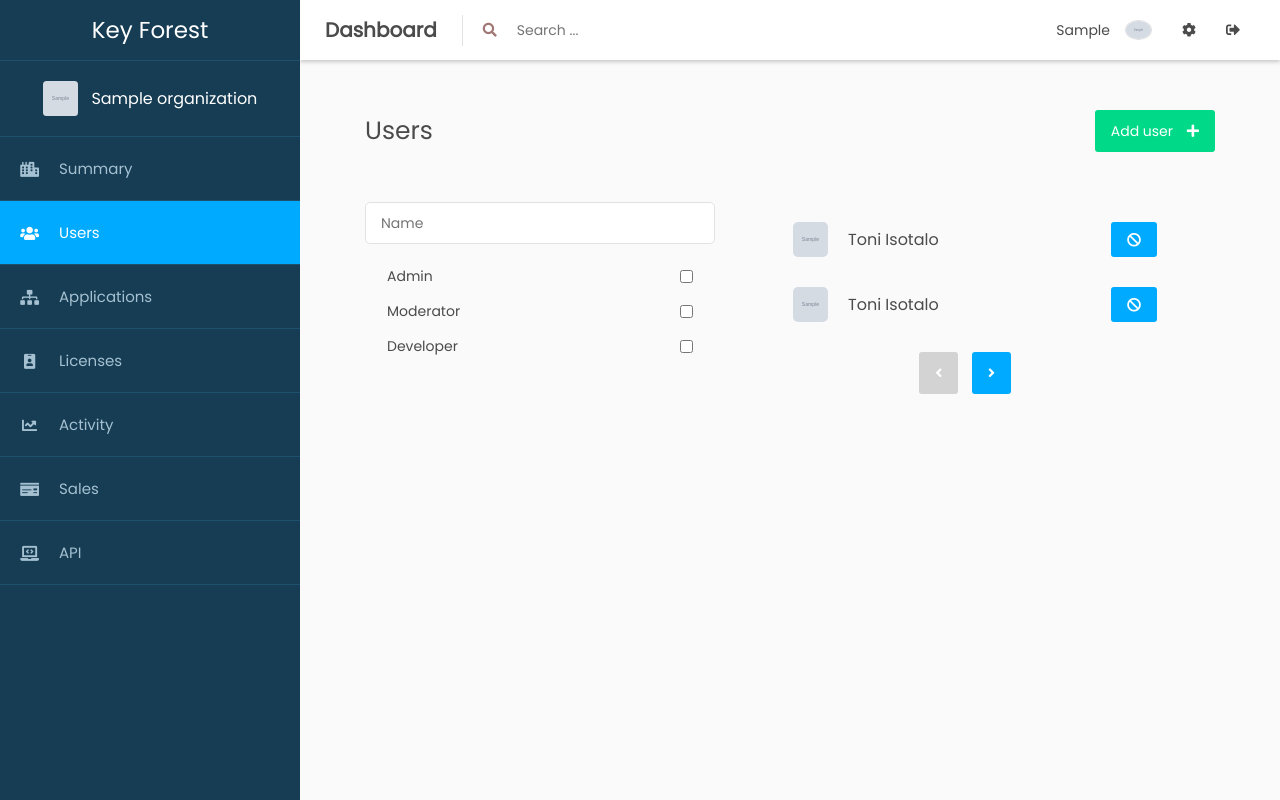
After one commit to Tonyy18/keyforest, a Django app: page /dashboard/organization/1/users in a window 1280 px wide. The commit adds this page. Run offline with Django 3.2, Linux system fonts and the light colour scheme; a user stored in the database is signed in; tables that the repository leaves empty hold one stand-in row (values such as "Sample post"); grey boxes marked "Sample" are stand-in pictures; some libraries are stand-ins or nearby versions.

Commit message:
Applications listing. Users page started. More permissions

```diff
--- a/apps/dashboard/urls.py
+++ b/apps/dashboard/urls.py
@@ -21,5 +21,6 @@ urlpatterns = [
     path("", dashboardViews.organizations),
     path("organizations/", dashboardViews.organizations),
     path("organization/<int:id>", dashboardViews.org),
-    path("organization/<int:id>/applications", dashboardViews.applications)
+    path("organization/<int:id>/apps", dashboardViews.applications),
+    path("organization/<int:id>/users", dashboardViews.users)
 ]
--- a/apps/dashboard/views.py
+++ b/apps/dashboard/views.py
@@ -4,6 +4,7 @@ from django.contrib.auth.decorators import login_required
 from common.parameters import User
 from project.models import Organization, User_connection
 from common.utils import is_connected, has_permission
+from common.parameters import Permissions
 # Create your views here.
 
 def error(request, text):
@@ -13,7 +14,9 @@ def error(request, text):
 def organizations(request):
     if(request.user.profile.organization == None):
         return HttpResponse("You're not part of any organization yet")
-    return render(request, "dashboard/organizations.html")
+    return render(request, "dashboard/organizations.html", {
+        "page": "organizations"
+    })
 
 @login_required
 def org(request, id):
@@ -24,7 +27,13 @@ def org(request, id):
         return error(request, "This site doesn't exist")
     request.user.profile.organization = con.organization
     request.user.save()
-    return render(request, "dashboard/org.html")
+    edit = False
+    if(has_permission(con, Permissions.Edit_org)):
+        edit = True
+    return render(request, "dashboard/org.html", {
+        "page": "summary",
+        "edit": edit
+    })
 
 @login_required
 def applications(request, id):
@@ -33,7 +42,25 @@ def applications(request, id):
     con = is_connected(request, id)
     if(not con):
         return error(request, "This site doesn't exist")
+    request.user.profile.organization = con.organization
+    request.user.save()
     showbtn = False #Create application button
-    if(has_permission(con, "create_apps")):
+    if(has_permission(con, Permissions.Create_apps)):
         showbtn = True
-    return render(request, "dashboard/apps.html", {"showBtn": showbtn})
+    return render(request, "dashboard/apps.html", {
+        "page": "apps",
+        "showBtn": showbtn
+    })
+
+@login_required
+def users(request, id):
+    if(request.user.profile.organization == None):
+        return HttpResponse("You're not part of any organization yet")
+    con = is_connected(request, id)
+    if(not con):
+        return error(request, "This site doesn't exist")
+    request.user.profile.organization = con.organization
+    request.user.save()
+    return render(request, "dashboard/users.html", {
+        "page": "users"
+    })
--- a/static/css/base.css
+++ b/static/css/base.css
@@ -42,6 +42,7 @@ a {
 .of-dots {
     text-overflow: ellipsis;
     overflow: hidden;
+    white-space: nowrap;
 }
 .flex {
     display: flex;
@@ -104,6 +105,9 @@ input {
     text-decoration: none;
     border: 1px solid transparent;
 }
+.btn[disabled] {
+    background-color: lightgray;
+}
 .btn > i {
     margin-left: 10px;
     color: inherit;
@@ -112,13 +116,13 @@ input {
     color: white;
     background-color: var(--blue);
 }
-.btn-blue:hover {
+.btn-blue:hover:not([disabled]) {
     background-color: var(--darker-blue)
 }
 .btn-white {
     background-color: white;
 }
-.btn-white:hover {
+.btn-white:hover:not([disabled]) {
     border: 1px solid white;
     color: white;
     background-color: transparent;
@@ -128,7 +132,7 @@ input {
     background-color: #00DA88;
     color: white;
 }
-.btn-green:hover {
+.btn-green:hover:not([disabled]) {
     background-color: #00A064;
 }
 
--- a/static/css/dashboard.css
+++ b/static/css/dashboard.css
@@ -169,8 +169,9 @@ body {
 }
 .dashboard-page .page-section {
     padding: 0 15px;
+    font-size: 0px;
 }
-.dashboard-page .page-section header {
+.dashboard-page .page-section > header {
     display: flex;
     align-items: center;
     padding-bottom: 50px;
@@ -186,7 +187,6 @@ body {
 .dashboard-page .page-section header .btn {
     margin-left: 20px;
 }
-
 /*ITEM LIST*/
 .list {
     background-color: white;
@@ -215,6 +215,7 @@ body {
     height: 30px;
     width: 30px;
     border-radius: 5px;
+    margin-right: 5px;
 }
 .list .list-item .item-cells {
     flex-grow: 1;
@@ -228,7 +229,7 @@ body {
     position: relative;
 }
 .list .list-item .item-cells > :first-child{
-    width: 200px;
+    width: 250px;
 }
 .list .list-item .item-cells > :not(:first-child) {
     flex-basis: 100px;
@@ -259,34 +260,73 @@ body {
 }
 /*ITEM LIST END*/
 
-/*CHARTS*/
-.chart-box {
-    width: 500px;
-    background-color: white;
-    box-shadow: 0 2px 4px 0 rgba(0,0,0,0.2);
-    border-radius: 10px;
-    padding: 30px;
-    height: 380px;
-    position: relative;
-    margin: 10px;
+.sidebar-section {
+    display: flex;
 }
-.chart-box .chart {
-    position: relative;
-    height: calc(100% - 50px);
-}
-.chart-box h2 {
-    padding-bottom: 20px;
-}
-/*CHARTS END*/
-
-/*SUMMARY PAGE*/
-
-#summary .org-image {
-    border-radius: 10%;
-    margin-right: 20px;
-    height: 80px;
-    width: 80px;
-}
-#summary header h1 {
+.sidebar-section .sidebar-section-content {
     flex-grow: 1;
 }
+.section-sidebar {
+    width: 350px;
+    display:inline-block;
+}
+.section-sidebar label {
+    padding: 7px;
+    display: flex;
+    align-items: center;
+}
+.section-sidebar label span {
+    flex-grow: 1;
+}
+.section-sidebar .checkboxes {
+    padding: 15px;
+}
+.sidebar-section .sidebar-section-content {
+    padding: 0 10px;
+    display: flex;
+    flex-direction: column;
+    align-items: center;
+}
+#users-page .user-list {
+    width: 80%;
+}
+.user-item {
+    display: flex;
+    align-items: center;
+    padding: 10px;
+    margin: 10px;
+    width: 100%;
+    border-radius: 5px;
+}
+.user-item:hover {
+    border: 2px solid #e2e2e2;
+    padding: 8px;
+}
+
+.user-item img {
+    height: 35px;
+    width: 35px;
+    border-radius: 5px;
+}
+.user-item p {
+    font-size: 16px;
+    padding: 0 20px;
+    flex-grow: 1;
+    text-overflow: ellipsis;
+    overflow: hidden;
+    white-space: nowrap;
+    position: relative;
+}
+.user-item .btn {
+    line-height: 14px;
+}
+.user-item .btn i,
+.users-nav .btn i {
+    margin: 0px;
+}
+.users-nav {
+    padding-top: 10px;
+}
+.users-nav .btn {
+    margin: 0 5px;
+}
--- a/static/js/base.js
+++ b/static/js/base.js
@@ -113,17 +113,27 @@ class User {
 }
 
 class Organization {
-    static token = getCookie("csrftoken");
     static create_app(data, success=function(){}, error=function(){}) {
         session_request("/api/organization/apps", "POST", data, success, error)
+    }
+    static get_apps(success=function(){}, error=function(){}) {
+        session_request("/api/organization/apps", "GET", "", success, error)
     }
 }
 
 const date_format = (date, format) => {
     const split = date.split("-");
-    const year = split[2];
-    const month = split[1];
-    const day = split[0];
+    const year = split[0];
+    let month = split[1];
+    let day = split[2];
+
+    if(day.length > 1 && day[0] == "0") {
+        day = day.substring(1);
+    }
+    if(month.length > 1 && month[0] == "0") {
+        month = month.substring(1);
+    }
+
     return format.replace("y", year).replace("m", month).replace("d", day)
 }
 
--- a/templates/dashboard/sidebar.html
+++ b/templates/dashboard/sidebar.html
@@ -16,27 +16,31 @@
         </a>
     </div>
     <ul class="menu">
-        <li><a href="/dashboard/organization/{{user.profile.organization.id}}" class="active">
+        <li><a href="/dashboard/organization/{{user.profile.organization.id}}" {% if page == "summary" %}class="active"{% endif %}>
             <span class="sidebar-icon"><i class="fas fa-city"></i></span>
             <span class="text">Summary</span>
         </a></li>
-        <li><a href="/dashboard/organization/{{user.profile.organization.id}}/applications">
+        <li><a href="/dashboard/organization/{{user.profile.organization.id}}/users" {% if page == "users" %}class="active"{% endif %}>
+            <span class="sidebar-icon"><i class="fas fa-users"></i></span>
+            <span class="text">Users</span>
+        </a></li>
+        <li><a href="/dashboard/organization/{{user.profile.organization.id}}/apps" {% if page == "apps" %}class="active"{% endif %}>
             <span class="sidebar-icon"><i class="fas fa-sitemap"></i></span>
             <span class="text">Applications</span>
         </a></li>
-        <li><a href="/dashboard/organization/{{user.profile.organization.id}}/licenses">
+        <li><a href="/dashboard/organization/{{user.profile.organization.id}}/licenses" {% if page == "licenses" %}class="active"{% endif %}>
             <span class="sidebar-icon"><i class="fas fa-id-badge"></i></span>
             <span class="text">Licenses</span>
         </a></li>
-        <li><a href="/dashboard/organization/{{user.profile.organization.id}}/activitry">
+        <li><a href="/dashboard/organization/{{user.profile.organization.id}}/activitry" {% if page == "activity" %}class="active"{% endif %}>
             <span class="sidebar-icon"><i class="fas fa-chart-line"></i></span>
             <span class="text">Activity</span>
         </a></li>
-        <li><a href="/dashboard/organization/{{user.profile.organization.id}}/sales">
+        <li><a href="/dashboard/organization/{{user.profile.organization.id}}/sales" {% if page == "sales" %}class="active"{% endif %}>
             <span class="sidebar-icon"><i class="fas fa-money-check"></i></span>
             <span class="text">Sales</span>
         </a></li>
-        <li><a href="/dashboard/organization/{{user.profile.organization.id}}/api">
+        <li><a href="/dashboard/organization/{{user.profile.organization.id}}/api" {% if page == "api" %}class="active"{% endif %}>
             <span class="sidebar-icon"><i class="fas fa-laptop-code"></i></span>
             <span class="text">API</span>
         </a></li>
--- /dev/null
+++ b/templates/dashboard/users.html
@@ -0,0 +1,54 @@
+{% extends "dashboard/sidebar.html" %}
+{% block title %}{{ request.user.profile.organization.name }} | Applications{% endblock %}
+{% block body %}
+    <section class="dashboard-page" id="users-page">
+        <section class="page-section flex-grow">
+            <header>
+                <h1 class="flex-grow">Users</h1>
+                <button class="btn btn-green">Add user <i class="fas fa-plus"></i></button>
+            </header>
+            <div class="sidebar-section">
+                <div class="section-sidebar">
+                    <input type="text" class="input input-default" placeholder="Name">
+                    <div class="checkboxes">
+                        <label>
+                            <span>Admin</span>
+                            <input type="checkbox">
+                        </label>
+                        <label>
+                            <span>Moderator</span>
+                            <input type="checkbox">
+                        </label>
+                        <label>
+                            <span>Developer</span>
+                            <input type="checkbox">
+                        </label>
+                    </div>
+                </div>
+                <div class="sidebar-section-content">
+                    <div class="user-list">
+                        <a href="#" class="user-item">
+                            <img src="{{ user.profile.organization.image.url }}">
+                            <p>Toni Isotalo</p>
+                            <button class="btn btn-blue"><i class="fas fa-ban"></i></button>
+                        </a>
+                        <a href="#" class="user-item">
+                            <img src="{{ user.profile.organization.image.url }}">
+                            <p>Toni Isotalo</p>
+                            <button class="btn btn-blue"><i class="fas fa-ban"></i></button>
+                        </a>
+                    </div>
+                    <div class="users-nav">
+                        <button disabled class="btn btn-blue"><i class="fas fa-angle-left"></i></button>
+                        <button class="btn btn-blue"><i class="fas fa-angle-right"></i></button>
+                    </div>
+                </div>
+            </div>
+        </section>
+    </section>
+    <script>
+        function create_user_el(data) {
+
+        }
+    </script>
+{% endblock %}
```
Also changed, not shown: apps/api/views.py (+53 -22 lines), common/parameters.py (+15 -1 lines), common/utils.py (+13 -1 lines), project/models.py (+20 -2 lines), templates/dashboard/apps.html (+40 -2 lines), templates/dashboard/org.html (+3 -10 lines), media/applications/default.png (added), project/migrations/0003_user_connection_sent_by.py (added), project/migrations/0004_remove_user_connection_sent_by_invitation_sent_by.py (added), project/migrations/0005_rename_api_id_application_api_key_and_more.py (added), project/migrations/0006_application_creator.py (added), project/migrations/0007_application_licenses.py (added), project/migrations/0008_application_image.py (added).
